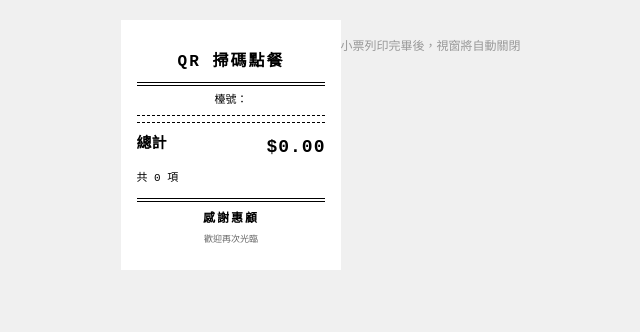
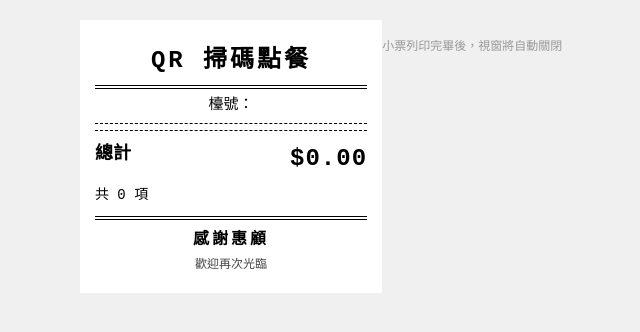
Before and after one commit to moondyjohn/qr-order-system, a Flask app: template templates/print_receipt.html in a window 1280 px wide. Shown: the top 332 px of the page, without its empty margins (319-959 px from the left). Run offline with Flask 3, Linux system fonts and the light colour scheme; the template is opened without the code that fills it, so the values that code supplies are empty.

Commit message:
放大列印小票字體與版面 (58mm->80mm)

```diff
--- a/templates/print_receipt.html
+++ b/templates/print_receipt.html
@@ -13,32 +13,32 @@
 
         body {
             background: #f0f0f0;
-            font-family: 'Courier New', 'SimSun', monospace;
+            font-family: 'Courier New', 'SimSun', 'Microsoft YaHei', monospace;
             display: flex;
             justify-content: center;
             padding: 20px;
         }
 
         .receipt {
-            width: 58mm;
+            width: 80mm;
             background: #fff;
-            padding: 8mm 4mm 6mm;
-            font-size: 12px;
-            line-height: 1.6;
+            padding: 6mm 4mm 5mm;
+            font-size: 16px;
+            line-height: 1.5;
             color: #000;
             text-align: center;
         }
 
         .receipt .store-name {
-            font-size: 16px;
+            font-size: 24px;
             font-weight: bold;
-            letter-spacing: 2px;
+            letter-spacing: 3px;
             margin-bottom: 6px;
         }
 
         .receipt .info-row {
-            font-size: 11px;
-            margin-bottom: 2px;
+            font-size: 15px;
+            margin-bottom: 3px;
             text-align: center;
         }
 
@@ -61,8 +61,8 @@
             justify-content: space-between;
             align-items: baseline;
             text-align: left;
-            padding: 2px 0;
-            font-size: 11px;
+            padding: 3px 0;
+            font-size: 15px;
         }
 
         .receipt .item-name {
@@ -71,47 +71,49 @@
             overflow: hidden;
             white-space: nowrap;
             text-overflow: ellipsis;
+            font-weight: bold;
         }
 
         .receipt .item-detail {
             white-space: nowrap;
             margin-left: 6px;
             color: #333;
-            font-size: 10px;
+            font-size: 14px;
         }
 
         .receipt .item-subtotal {
             white-space: nowrap;
             margin-left: 6px;
             text-align: right;
-            min-width: 40px;
+            min-width: 50px;
             font-weight: bold;
+            font-size: 15px;
         }
 
         .receipt .total-row {
             display: flex;
             justify-content: space-between;
-            font-size: 15px;
+            font-size: 18px;
             font-weight: bold;
             padding: 4px 0;
             margin-top: 2px;
         }
 
         .receipt .total-amount {
-            font-size: 18px;
+            font-size: 24px;
             letter-spacing: 1px;
         }
 
         .receipt .footer-text {
             margin-top: 8px;
-            font-size: 12px;
+            font-size: 16px;
             font-weight: bold;
-            letter-spacing: 2px;
+            letter-spacing: 3px;
         }
 
         .receipt .footer-sub {
-            font-size: 9px;
-            color: #666;
+            font-size: 12px;
+            color: #444;
             margin-top: 4px;
         }
 
@@ -121,17 +123,17 @@
                 background: #fff;
                 padding: 0;
                 margin: 0;
-                width: 58mm;
+                width: 80mm;
             }
 
             .receipt {
                 box-shadow: none;
                 padding: 4mm 3mm 3mm;
-                width: 58mm;
+                width: 80mm;
             }
 
             @page {
-                size: 58mm auto;
+                size: 80mm auto;
                 margin: 0;
             }
         }
@@ -172,7 +174,7 @@
             <span class="total-amount">${{ "%.2f"|format(order.total_price) }}</span>
         </div>
 
-        <div class="total-row" style="font-weight:normal;font-size:11px;margin-top:0;">
+        <div class="total-row" style="font-weight:normal;font-size:14px;margin-top:0;">
             <span>共 {{ items|length }} 項</span>
             <span></span>
         </div>
```
